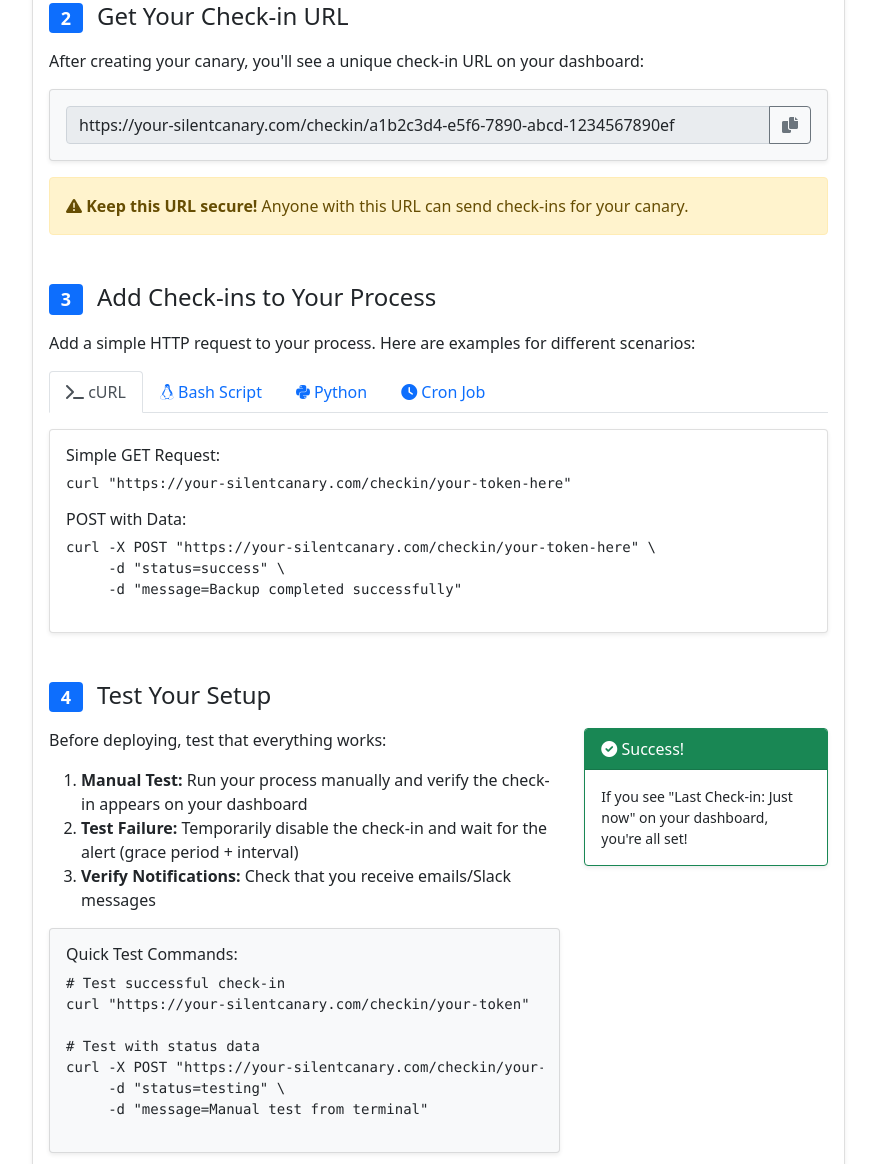
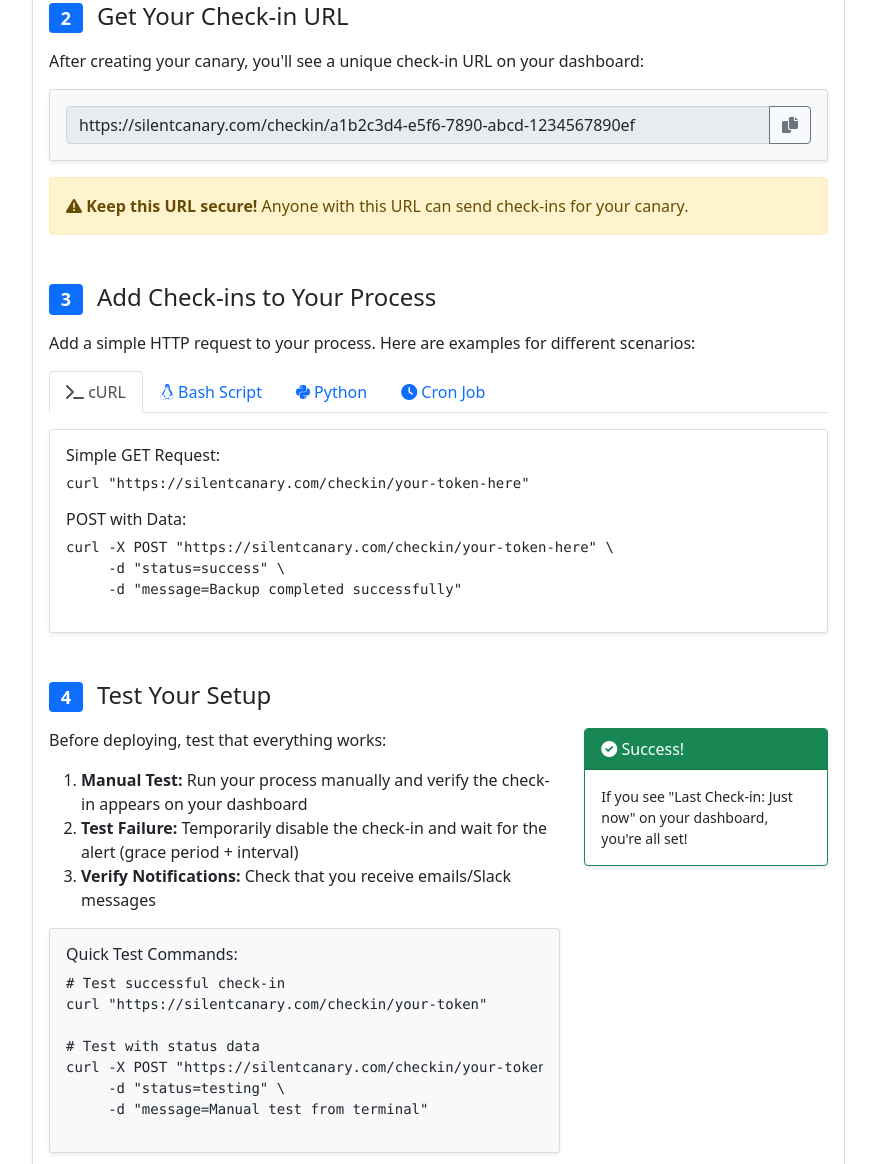
Before and after one commit to tabibazar/silentcanary, a Flask app: page /help/getting-started in a window 1280 px wide. Shown: the part 655-1819 px from the top of the page, without its empty margins (341-1217 px from the left). Run offline with Flask 3, Linux system fonts and the light colour scheme.

Commit message:
Replace your-silentcanary.com with silentcanary.com in getting started guide
- Updated all curl examples to use silentcanary.com
- Updated cron job examples to use correct domain
- Consistent domain usage across all documentation

🤖 Generated with [Claude Code](https://claude.ai/code)

Co-Authored-By: Claude <noreply@anthropic.com>

```diff
--- a/templates/help/getting_started.html
+++ b/templates/help/getting_started.html
@@ -101,7 +101,7 @@
                             <div class="card-body">
                                 <div class="input-group">
                                     <input type="text" class="form-control"
-                                           value="https://your-silentcanary.com/checkin/a1b2c3d4-e5f6-7890-abcd-1234567890ef"
+                                           value="https://silentcanary.com/checkin/a1b2c3d4-e5f6-7890-abcd-1234567890ef"
                                            readonly>
                                     <button class="btn btn-outline-secondary" type="button">
                                         <i class="fas fa-copy"></i>
@@ -152,10 +152,10 @@
                                 <div class="card">
                                     <div class="card-body">
                                         <h6>Simple GET Request:</h6>
-                                        <pre><code>curl "https://your-silentcanary.com/checkin/your-token-here"</code></pre>
+                                        <pre><code>curl "https://silentcanary.com/checkin/your-token-here"</code></pre>
 
                                         <h6 class="mt-3">POST with Data:</h6>
-                                        <pre><code>curl -X POST "https://your-silentcanary.com/checkin/your-token-here" \
+                                        <pre><code>curl -X POST "https://silentcanary.com/checkin/your-token-here" \
      -d "status=success" \
      -d "message=Backup completed successfully"</code></pre>
                                     </div>
@@ -170,7 +170,7 @@
 <pre><code>#!/bin/bash
 # database-backup.sh
 
-CANARY_URL="https://your-silentcanary.com/checkin/your-token-here"
+CANARY_URL="https://silentcanary.com/checkin/your-token-here"
 BACKUP_DIR="/backups/database"
 DATE=$(date +%Y%m%d_%H%M%S)
 
@@ -208,7 +208,7 @@ import requests
 import sys
 from datetime import datetime
 
-CANARY_URL = "https://your-silentcanary.com/checkin/your-token-here"
+CANARY_URL = "https://silentcanary.com/checkin/your-token-here"
 
 def notify_silentcanary(status="success", message=""):
     """Send check-in to SilentCanary"""
@@ -253,16 +253,16 @@ if __name__ == "__main__":
 <pre><code># Edit your crontab with: crontab -e
 
 # Daily backup at 2 AM
-0 2 * * * /path/to/backup-script.sh && curl "https://your-silentcanary.com/checkin/your-token"
+0 2 * * * /path/to/backup-script.sh && curl "https://silentcanary.com/checkin/your-token"
 
 # Hourly health check
-0 * * * * /path/to/health-check.py && curl -X POST "https://your-silentcanary.com/checkin/your-token" -d "status=healthy"
+0 * * * * /path/to/health-check.py && curl -X POST "https://silentcanary.com/checkin/your-token" -d "status=healthy"
 
 # Weekly report generation (Sundays at 6 AM)
-0 6 * * 0 /path/to/weekly-report.sh && curl "https://your-silentcanary.com/checkin/your-token"
+0 6 * * 0 /path/to/weekly-report.sh && curl "https://silentcanary.com/checkin/your-token"
 
 # Multiple commands with error handling
-*/30 * * * * /path/to/sync-script.sh && curl "https://your-silentcanary.com/checkin/your-token" || curl -X POST "https://your-silentcanary.com/checkin/your-token" -d "status=failed"</code></pre>
+*/30 * * * * /path/to/sync-script.sh && curl "https://silentcanary.com/checkin/your-token" || curl -X POST "https://silentcanary.com/checkin/your-token" -d "status=failed"</code></pre>
 
                                         <div class="alert alert-info mt-3">
                                             <i class="fas fa-info-circle"></i>
@@ -292,10 +292,10 @@ if __name__ == "__main__":
                                     <div class="card-body">
                                         <h6>Quick Test Commands:</h6>
 <pre><code># Test successful check-in
-curl "https://your-silentcanary.com/checkin/your-token"
+curl "https://silentcanary.com/checkin/your-token"
 
 # Test with status data
-curl -X POST "https://your-silentcanary.com/checkin/your-token" \
+curl -X POST "https://silentcanary.com/checkin/your-token" \
      -d "status=testing" \
      -d "message=Manual test from terminal"</code></pre>
                                     </div>
```
